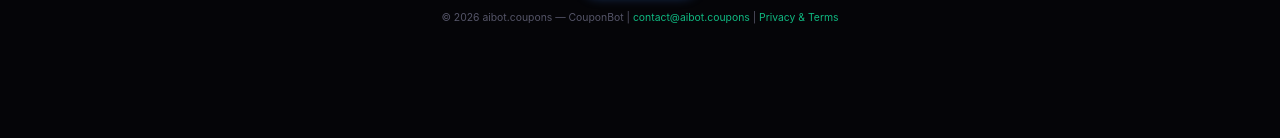
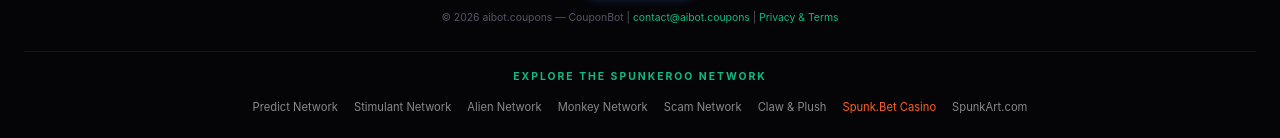
Before and after one commit to Spunkeroo/aibot-coupons, a plain HTML site: page index.html in a window 1280 px wide. Shown: the part 2220-2358 px from the top of the page. Before the commit the page ends 2271 px from the top, so only its background shows below. Drawn offline with Linux system fonts and the light colour scheme; no server answers.

Commit message:
Add cross-network footer

```diff
--- a/index.html
+++ b/index.html
@@ -442,6 +442,19 @@ if(localStorage.getItem('subscribed')){window.addEventListener('DOMContentLoaded
   </div>
   <div style="margin-bottom:0.75rem;"><a href="#" class="tip-btn" onclick="event.preventDefault();document.getElementById('tipModal').classList.add('active');document.body.style.overflow='hidden'" style="font-size:0.75rem;padding:0.35rem 0.9rem"><span class="tip-icon">🧡</span> Support Us</a></div>
   <div class="footer-copy">&copy; 2026 aibot.coupons — CouponBot | <a href="mailto:contact@aibot.coupons">contact@aibot.coupons</a> | <a href="/privacy.html">Privacy & Terms</a></div>
+  <div style="margin-top:1.5rem;padding-top:1rem;border-top:1px solid rgba(255,255,255,0.06);text-align:center;">
+    <div style="font-size:0.65rem;font-weight:700;color:var(--accent);text-transform:uppercase;letter-spacing:2px;margin-bottom:0.8rem;">Explore the Spunkeroo Network</div>
+    <div style="display:flex;flex-wrap:wrap;justify-content:center;gap:0.4rem 1rem;font-size:0.7rem;">
+      <a href="https://predict.autos" target="_blank" style="color:#888;">Predict Network</a>
+      <a href="https://stimulant.work" target="_blank" style="color:#888;">Stimulant Network</a>
+      <a href="https://aliens.coupons" target="_blank" style="color:#888;">Alien Network</a>
+      <a href="https://monkey.coupons" target="_blank" style="color:#888;">Monkey Network</a>
+      <a href="https://scam.ink" target="_blank" style="color:#888;">Scam Network</a>
+      <a href="https://claw.pizza" target="_blank" style="color:#888;">Claw & Plush</a>
+      <a href="https://spunk.bet" target="_blank" style="color:#ff5f1f;">Spunk.Bet Casino</a>
+      <a href="https://spunkart.com" target="_blank" style="color:#888;">SpunkArt.com</a>
+    </div>
+  </div>
 </footer>
 
 <script>
```
